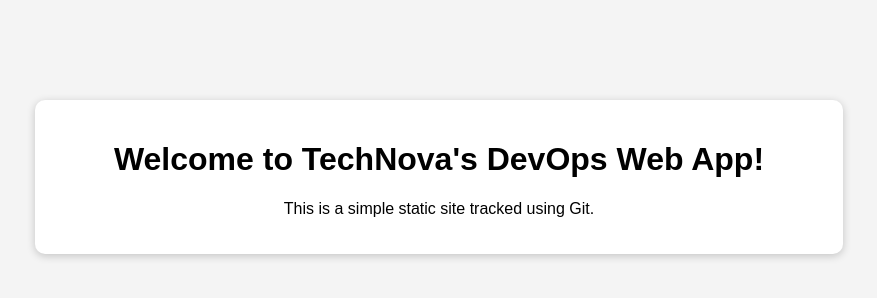
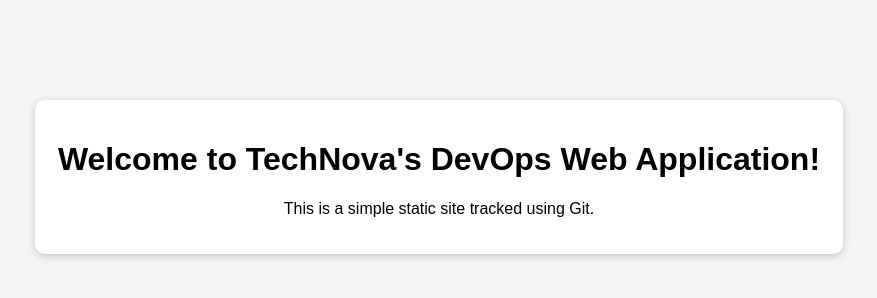
Before and after one commit to Sahil3908/my-website, a plain HTML site: page index.html in a window 1280 px wide. Shown: the whole page, without its empty margins (201-1078 px from the left). Drawn offline with Linux system fonts and the light colour scheme.

Commit message:
updated heading in index.html

```diff
--- a/index.html
+++ b/index.html
@@ -7,7 +7,7 @@
 </head>
 <body>
   <div class="container">
-    <h1>Welcome to TechNova's DevOps Web App!</h1>
+    <h1>Welcome to TechNova's DevOps Web Application!</h1>
     <p>This is a simple static site tracked using Git.</p>
   </div>
 </body>
```
